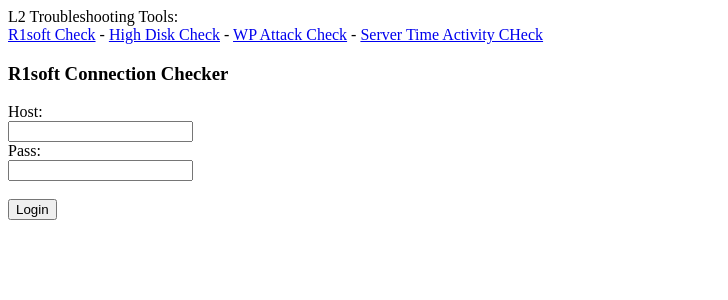
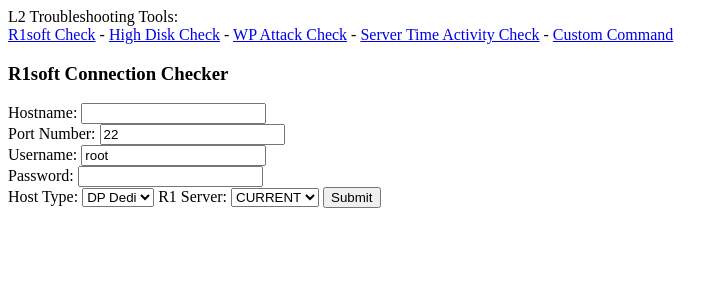
Before and after one commit to jkassis87/L2Tools, a Flask app: page /r1check in a window 1280 px wide. Shown: the top 300 px of the page, without its empty margins (0-728 px from the left). Run offline with Flask 2, Linux system fonts and the light colour scheme.

Commit message:
custom forms added for all tools, custom command tool, ssh spur demo under disk check

```diff
--- a/app/routes.py
+++ b/app/routes.py
@@ -1,5 +1,6 @@
-from flask import render_template
+from flask import render_template, request
 from app import app
+import spur
 
 @app.route('/')
 @app.route('/index')
@@ -8,25 +9,42 @@
     return render_template('index.html')
 
 
-@app.route('/r1check')
+@app.route('/r1check', methods=['GET', 'POST'])
 def r1check():
-
     return render_template('r1check.html',
         title='R1soft Connection Checker')
 
 
-@app.route('/diskcheck')
+@app.route('/diskcheck', methods=['GET', 'POST'])
 def diskcheck():
+    if request.method == 'POST':
+        sshhost = request.form.get('sshhost')
+        sshuser = request.form['sshuser']
+        sshpass = request.form['sshpass']
+        sshport = request.form['sshport']
+        shell = spur.SshShell(hostname=sshhost,
+                        username=sshuser,
+                        password=sshpass,
+                        port = sshport,
+                        missing_host_key=spur.ssh.MissingHostKey.accept)
+        with shell:
+            result = shell.run(["uptime"])
+            return(result.output)
     return render_template('diskcheck.html',
         title='Disk Usage Check')
 
 
-@app.route('/wpcheck')
+@app.route('/botwpcheck', methods=['GET', 'POST'])
 def wpcheck():
-    return render_template('wpcheck.html',
-        title='WP Attack Check')
+    return render_template('botwpcheck.html',
+        title='Bot & WP Attack Check')
 
-@app.route('/timecheck')
+@app.route('/timecheck', methods=['GET', 'POST'])
 def timecheck():
     return render_template('timecheck.html',
         title='Find what happend around a certain time')
+
+@app.route('/customcommand', methods=['GET', 'POST'])
+def customcommand():
+    return render_template('customcommand.html',
+        title='Custom Command')
--- a/app/templates/base.html
+++ b/app/templates/base.html
@@ -12,18 +12,11 @@
 		<a href="{{ url_for('r1check') }}">R1soft Check</a> -
 		<a href="{{ url_for('diskcheck') }}">High Disk Check</a> -
 		<a href="{{ url_for('wpcheck') }}">WP Attack Check</a> -
-		<a href="{{ url_for('timecheck') }}">Server Time Activity CHeck</a>
+		<a href="{{ url_for('timecheck') }}">Server Time Activity Check</a> -
+		<a href="{{ url_for('customcommand') }}">Custom Command</a>
         </div>
 
 		<h3> {{ title }} </h3>
-
-		<form>
-			<label for="Host">Host:</label><br>
-			<input type="text" id="Host" name="Host"><br>
-			<label for="Pass">Pass:</label><br>
-			<input type="text" id="Host" name="Host"><br><br>
-			<input type="submit" value="Login">
-		</form>
 
 	{% block content %}{% endblock %}
 
--- a/app/templates/r1check.html
+++ b/app/templates/r1check.html
@@ -1,5 +1,23 @@
 {% extends "base.html" %}
 
 {% block content %}
+	<form method="POST">
+		Hostname: <input type="text" name="sshhost"><br>
+		Port Number: <input type="text" name="sshport", value="22"><br>
+		Username: <input type="text" name="sshuser", value="root"><br>
+		Password: <input type="password" name="sshpass"><br>
+		Host Type: <select name="hosttype" id="hosttype">
+					  <option value="DP Dedi">DP Dedi</option>
+					  <option value="DP VPS">DP VPS</option>
+					  <option value="CR VPS">CR VPS</option>
+					</select>
+		R1 Server: <select name="r1server" id="r1server">
+					  <option value="CURRENT">CURRENT</option>
+					  <option value="nxsrv01">nxsrv01</option>
+					  <option value="nxsrv02">nxsrv02</option>
+					  <option value="nxsrv03">nxsrv03</option>
+					</select>
 
+	<input type="submit" value="Submit"><br>
+	</form>
 {% endblock %}
--- a/app/templates/wpcheck.html
+++ /dev/null
@@ -1,5 +0,0 @@
-{% extends "base.html" %}
-
-{% block content %}
-
-{% endblock %}
```
Also changed, not shown: app/templates/diskcheck.html (+8 -1 lines).
